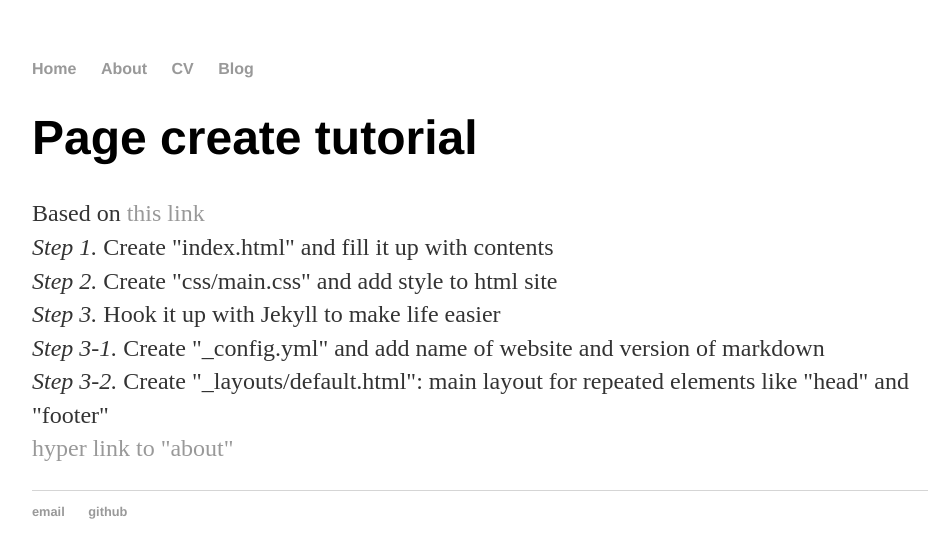
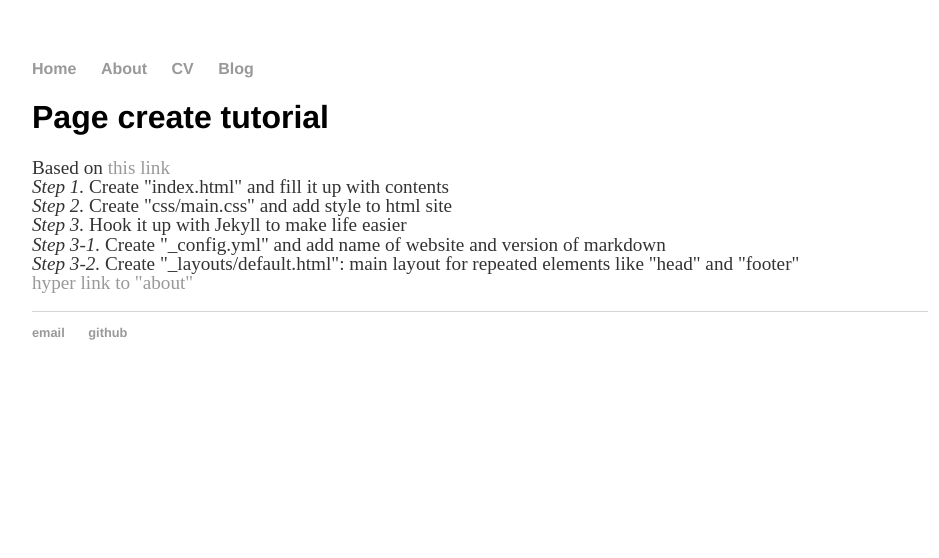
Before and after one commit to sean-sj-jung/sean-sj-jung.github.io, a Jekyll site: the page built from index.html, in a window 1280 px wide. Shown: the top 558 px of the page, without its empty margins (160-1099 px from the left). Built offline with Jekyll 4.4.1, drawn with Linux system fonts in a browser that asks for light colours.

Commit message:
Update main.css

```diff
--- a/css/main.css
+++ b/css/main.css
@@ -20,12 +20,12 @@ a:hover {
     text-decoration: underline;
 }
 h1 {
-    font-size: 3em;
+    font-size: 2em;
     font-family:'Helvetica', 'Arial', 'Sans-Serif';
 }
 p {
-    font-size: 1.5em;
-    line-height: 1.4em;
+    font-size: 1.2em;
+    line-height: 1.0em;
     color: #333;
 }
 footer {
```
